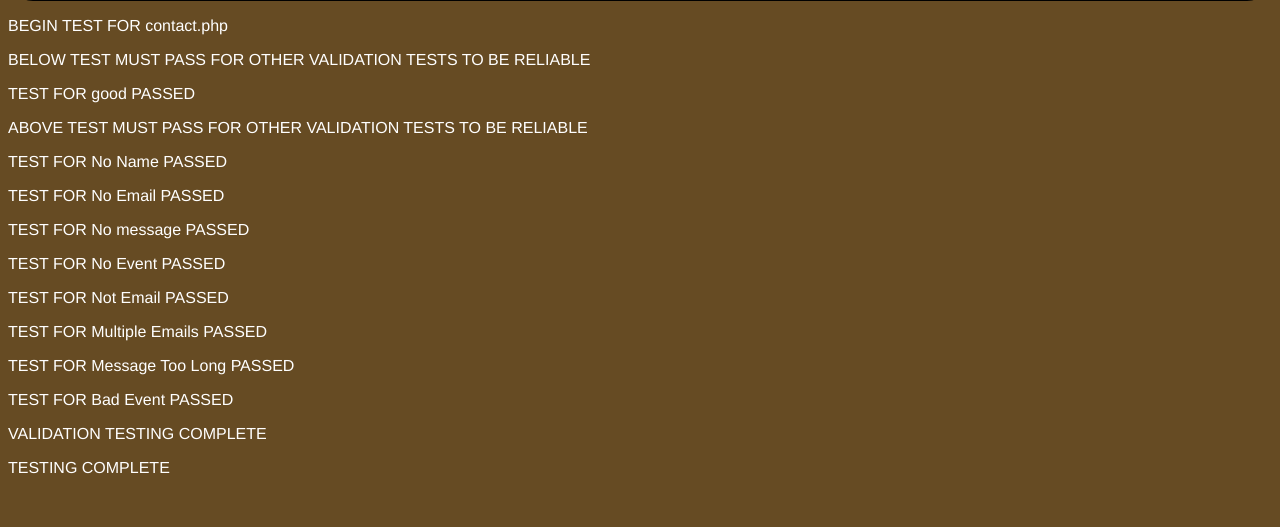
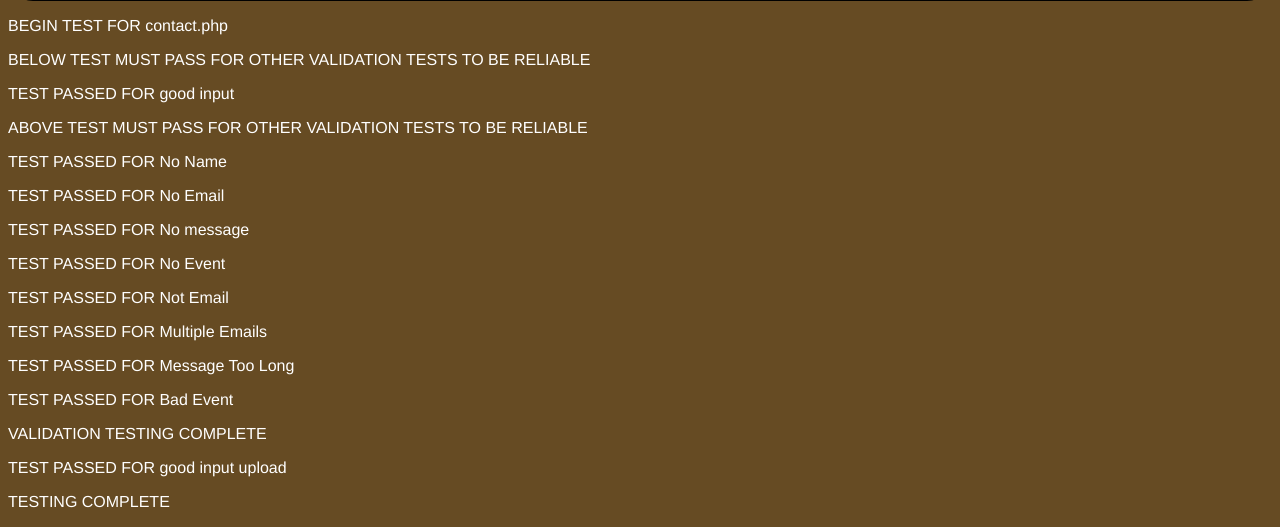
Before and after one commit to YoukaiDragon/dgl123-project, a PHP site: page /test-contact.php in a window 1280 px wide. Shown: the part 806-1333 px from the top of the page. Before the commit the page ends 1280 px from the top, so only its background shows below. Run offline with PHP 8.4, Linux system fonts and the light colour scheme; some web fonts are replaced.

Commit message:
add test for database upload

```diff
--- a/test-contact.php
+++ b/test-contact.php
@@ -32,7 +32,7 @@ $goodMessage = "This is a valid message.";
 $goodEvent = "Commander";
 
 echo "<p>BELOW TEST MUST PASS FOR OTHER VALIDATION TESTS TO BE RELIABLE</p>";
-validationTest("good", true, $goodName, $goodEmail, $goodMessage, $goodEvent, $event_list);
+validationTest("good input", true, $goodName, $goodEmail, $goodMessage, $goodEvent, $event_list);
 echo "<p>ABOVE TEST MUST PASS FOR OTHER VALIDATION TESTS TO BE RELIABLE</p>";
 
 //bad input tests
@@ -40,19 +40,19 @@ echo "<p>ABOVE TEST MUST PASS FOR OTHER VALIDATION TESTS TO BE RELIABLE</p>";
 //missing values
 //submission must include name
 $badName = NULL;
-validationTest ("No Name", false, $badName, $goodEmail, $goodMessage, $goodEvent, $event_list);
+validationTest("No Name", false, $badName, $goodEmail, $goodMessage, $goodEvent, $event_list);
 
 //submission must include email
 $badEmail = NULL;
-validationTest ("No Email", false, $goodName, $badEmail, $goodMessage, $goodEvent, $event_list);
+validationTest("No Email", false, $goodName, $badEmail, $goodMessage, $goodEvent, $event_list);
 
 //missing message is ok
 $badMessage = NULL;
-validationTest ("No message", true, $goodName, $goodEmail, $badMessage, $goodEvent, $event_list);
+validationTest("No message", true, $goodName, $goodEmail, $badMessage, $goodEvent, $event_list);
 
 //NULL event should default to 'none' which is acceptable
 $badEvent = NULL;
-validationTest ("No Event", true, $goodName, $goodEmail, $goodMessage, $badEvent, $event_list);
+validationTest("No Event", true, $goodName, $goodEmail, $goodMessage, $badEvent, $event_list);
 
 //bad values
 
@@ -61,11 +61,11 @@ validationTest ("No Event", true, $goodName, $goodEmail, $goodMessage, $badEvent
 //email validation
 //not an email
 $badEmail = "NotAnEmail";
-validationTest ("Not Email", false, $goodName, $badEmail, $goodMessage, $goodEvent, $event_list);
+validationTest("Not Email", false, $goodName, $badEmail, $goodMessage, $goodEvent, $event_list);
 
 //multiple emails
 $badEmail = "test1@example.com test2@moreexamples.com";
-validationTest ("Multiple Emails", false, $goodName, $badEmail, $goodMessage, $goodEvent, $event_list);
+validationTest("Multiple Emails", false, $goodName, $badEmail, $goodMessage, $goodEvent, $event_list);
 
 //test for too long string
 $badMessage = "a";
@@ -73,14 +73,17 @@ $badMessage = "a";
 for ($x = 0; $x < 501; $x++) {
   $badMessage .= "a";
 }
-validationTest ("Message Too Long", false, $goodName, $goodEmail, $badMessage, $goodEvent, $event_list);
+validationTest("Message Too Long", false, $goodName, $goodEmail, $badMessage, $goodEvent, $event_list);
 
 //bad event
 $badEvent = "Not a real event";
-validationTest ("Bad Event", false, $goodName, $goodEmail, $goodMessage, $badEvent, $event_list);
+validationTest("Bad Event", false, $goodName, $goodEmail, $goodMessage, $badEvent, $event_list);
 
 echo "<p>VALIDATION TESTING COMPLETE</p>";
 
+//database upload testing
+//NOTE: uploadFormData returns 1 or -1 for true and false, so set $expected to those values
+uploadTest($tableName, "good input upload", 1, $goodName, $goodEmail, $goodMessage, $goodEvent);
 
 //delete test table when done
 $sql = "DROP TABLE $tableName";
@@ -97,12 +100,18 @@ function validationTest($test, $expected, $name, $email, $message, $event, $even
   $_POST['event'] = $event;
   //test the loaded input
   if (handleForm($event_list, true) == $expected) {
-    echo "<p>TEST FOR $test PASSED</p>";
+    echo "<p>TEST PASSED FOR $test</p>";
   } else {
-    echo "<p>TEST FOR $test FAILED</p>";
+    echo "<p>TEST FAILED FOR $test</p>";
   }
 }
 
-function uploadTest($tableNme, $test, $expected, $name, $email, $message, $event) {
-
+//function for testing that uploading to the database works as expected
+//NOTE: uploadFormData returns 1 or -1 for true and false, so set $expected to those values
+function uploadTest($tableName, $test, $expected, $name, $email, $message, $event) {
+  if (uploadFormData($tableName, $name, $email, $message, $event) == $expected) {
+    echo "<p>TEST PASSED FOR $test</p>";
+  } else {
+    echo "<p>TEST FAILED FOR $test</p>";
+  }
 }
```
